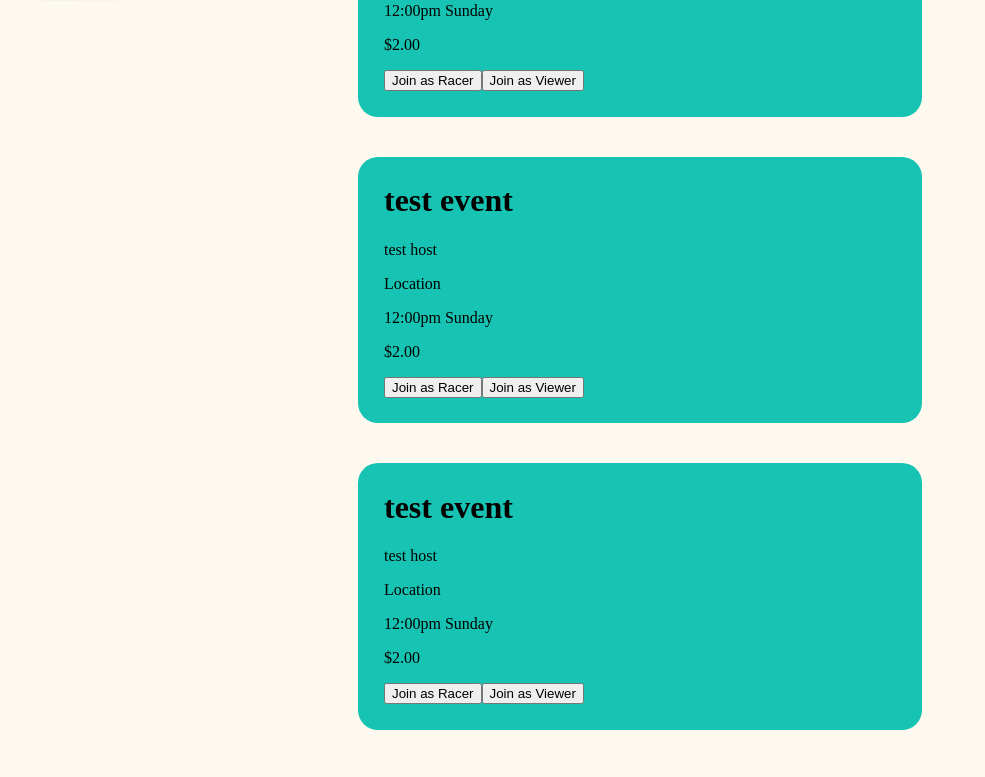
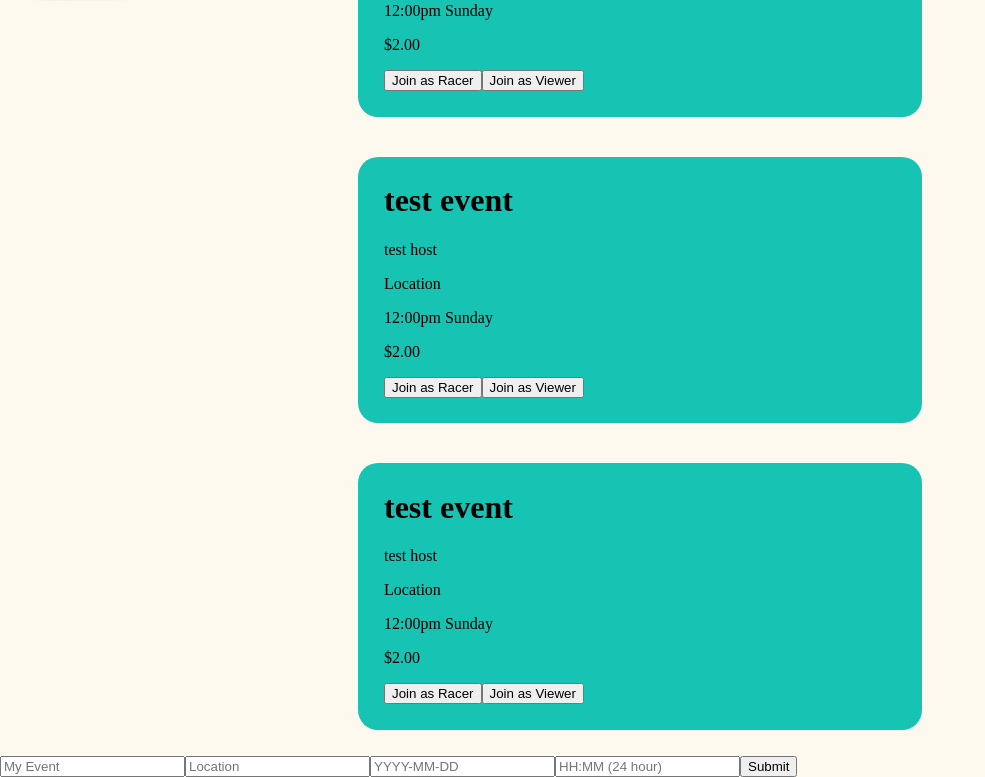
Before and after one commit to Darsh-KP/SailSprint, a React (Vite) app in the folder frontend/: page / in a window 1280 px wide. Shown: the part 840-1617 px from the top of the page, without its empty margins (0-985 px from the left). Before the commit the page ends 1596 px from the top, so only its background shows below. Built offline with nearby package versions, Linux system fonts and the light colour scheme; no server answers; a web font is replaced by a local one.

Commit message:
added user id for requests

```diff
--- a/frontend/src/App.jsx
+++ b/frontend/src/App.jsx
@@ -25,6 +25,7 @@ function App() {
 					<img src={cloudsRight} className="home-clouds-right" />
 				</div>
                 <Cards />
+                <EventForm />
 			</body>
 		</>
 	)
--- a/frontend/src/components/Card.jsx
+++ b/frontend/src/components/Card.jsx
@@ -1,26 +1,33 @@
 import api from "../helpers/axios"
+import { useUser } from "@clerk/clerk-react"
 
 export default function Card({ event }) {
+    const { user } = useUser()
+
 	const joinAsViewer = () => {
 		// try {
 		// 	await api.post("/join/viewer", {
+        //      userId: user.id,
+        //      username: user.username,
 		// 		event: event.event_id,
 		// 	})
 		// } catch (err) {
 		// 	console.error(err)
 		// }
-        console.log("testing viewer")
+		console.log("testing viewer")
 	}
 
 	const joinAsRacer = () => {
 		// try {
 		// 	await api.post("/join/racer", {
+        //      userId: user.id,
+        //      username: user.username,
 		// 		event: event.event_id,
 		// 	})
 		// } catch (err) {
 		// 	console.error(err)
 		// }
-        console.log("testing racer")
+		console.log("testing racer")
 	}
 
 	return (
--- a/frontend/src/components/EventForm.jsx
+++ b/frontend/src/components/EventForm.jsx
@@ -1,10 +1,13 @@
 import { Formik, Form, Field } from "formik"
 import api from "../helpers/axios"
+import { useUser } from "@clerk/clerk-react"
 
 export default function EventForm() {
+	const { user } = useUser()
+
 	const handleSubmit = async (values) => {
 		try {
-			await api.post("/events/create", { values })
+			await api.post("/events/create", { ...values, userId: user.id })
 		} catch (err) {
 			console.error(err)
 		}
```
